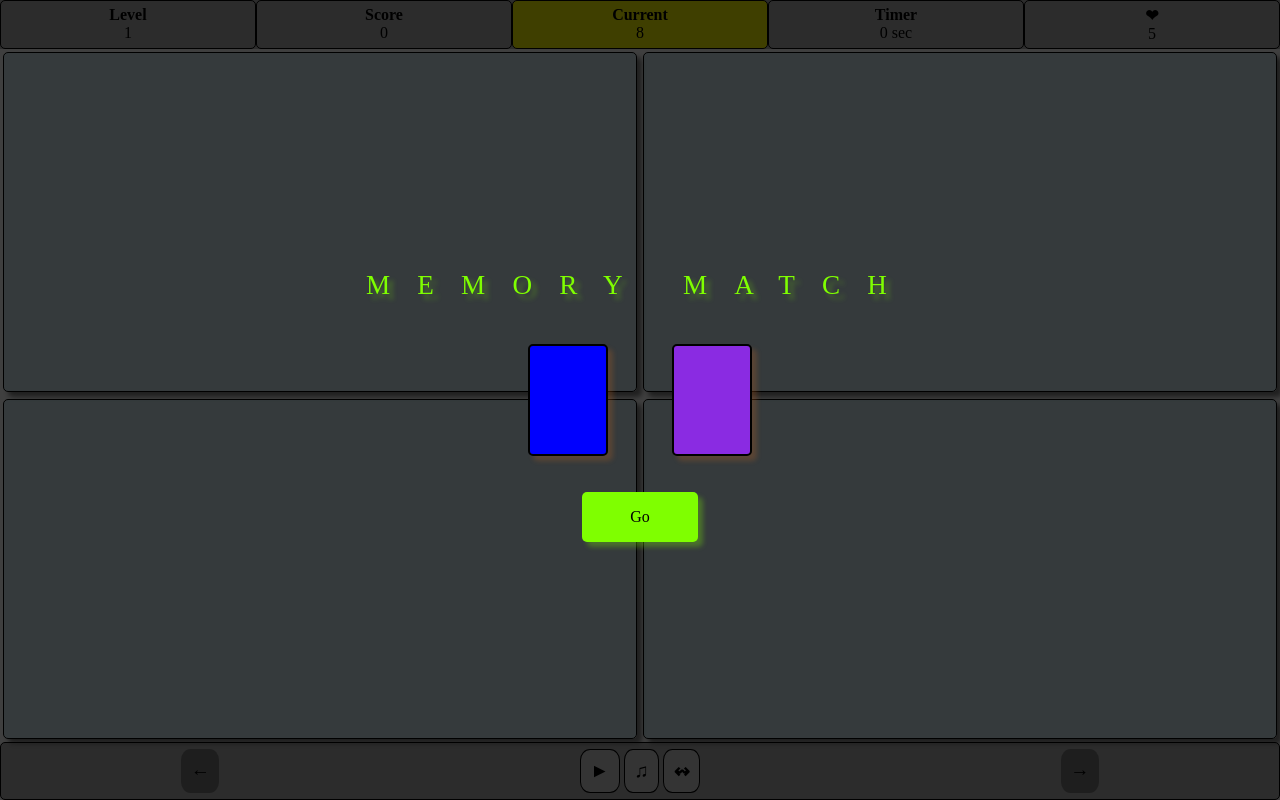
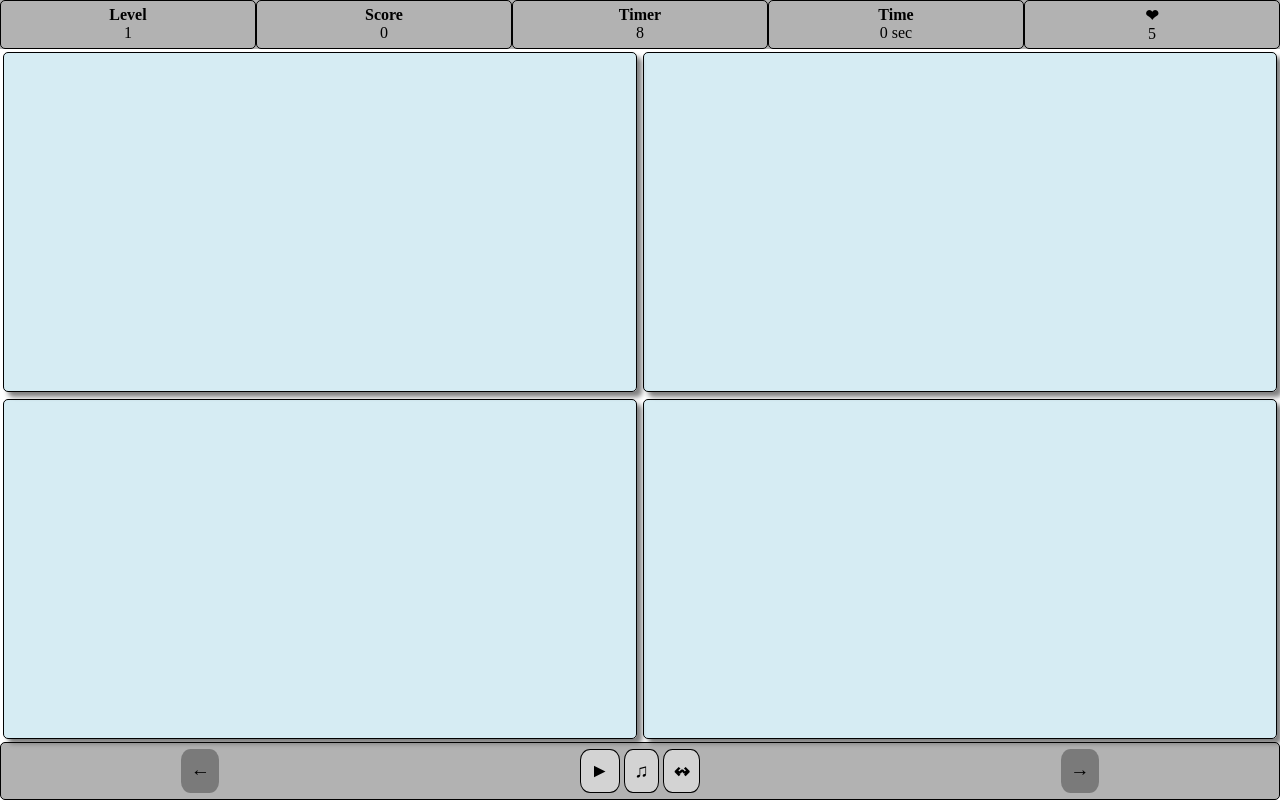
Before and after one commit to meireliezer/memory-game, an Angular app: page / in a window 1280 px wide. Built offline with nearby package versions, Linux system fonts and the light colour scheme.

Commit message:
header color

```diff
--- a/src/app/app.component.html
+++ b/src/app/app.component.html
@@ -1,16 +1,14 @@
-<app-openning-screen></app-openning-screen>
+<!-- <app-openning-screen></app-openning-screen> -->
 
 
-<header class="header">
+<header class="header" [ngClass]="getBackgroundColor()">
   <div class="header__section level">Level<div class="value">{{level}}</div></div>
   <div class="header__section score"> Score <div class="value">{{totalScore}}</div></div>
-  <div class="header__section current_score"
-        [ngClass]="currentClass()"
-        > Current <div class="value">{{current}}</div></div>
-  <div class="header__section timer">Timer<div class="value">{{timer}} sec</div></div>
+  <div class="header__section current_score">Timer <div class="value">{{current}}</div></div>
+  <div class="header__section timer">Time<div class="value">{{timer}} sec</div></div>
   <div class="header__section lives">&#x2764;<div class="value">{{lives}}</div></div>
 </header>
-<main>
+<main >
 
 
   <ng-container *ngFor="let data of getData(); index as idx ">
--- a/src/app/app.component.ts
+++ b/src/app/app.component.ts
@@ -93,42 +93,14 @@ export class AppComponent implements OnDestroy {
     return style;
   }
 
-  public currentClass(){
-
-    let currentClass = '';
-
-    switch(this._gameState){
-      case GAME_STATE.COMPLETE:
-          currentClass = 'complete';
-          break;
-      case GAME_STATE.FAILED:
-        currentClass = 'failed';
-        break;
-      case GAME_STATE.FAILED_COMPLETE:
-        currentClass = 'failed--complete';
-        break;
-      default:
-        if(this.current < 10) {
-          currentClass = 'warnning';
-        }
-        break;
-    }
-
-    return  currentClass;
-  }
-
   public getData(){
     return this._levelMetadata.data;
   }
-
 
   private i = true;
 
   // reduce lifes
   public onCardClicked(cardClicked:ICardClicked){
-
-
-
 
     if( this._gameState === GAME_STATE.INIT  ){
       this.onRun();
@@ -152,7 +124,7 @@ export class AppComponent implements OnDestroy {
           }
         });
         this._firstCardClicked = null;
-        this.vibrateService.pairMatch();
+        //this.vibrateService.pairMatch();
 
 
         // ---------------------------------------------
@@ -171,8 +143,6 @@ export class AppComponent implements OnDestroy {
           if(this._gameState === GAME_STATE.COMPLETE){
             this.setNewLevel(true);
           }
-
-
         }
       }
       // Diffrent cards
@@ -258,6 +228,28 @@ export class AppComponent implements OnDestroy {
   }
 
 
+  public getBackgroundColor(): string {
+    let gameStateColor = '';
+
+    if(this.current < this._levelMetadata.time * 0.75){
+      gameStateColor = 'game-warning';
+    }
+    if(this.current < this._levelMetadata.time * 0.50){
+      gameStateColor = 'game-alert';
+    }
+    if(this.current === 0){
+      gameStateColor = 'game-failed';
+    }
+
+    if(this._gameState === GAME_STATE.COMPLETE){
+      gameStateColor = '';
+    }
+
+    // 'game-warning'
+    // 'game-alert'
+    // 'game-failed'
+     return gameStateColor;
+  }
 
   private init(){
     this.lives = this.memoryGameManagerService.getLives();
--- a/src/style/header.scss
+++ b/src/style/header.scss
@@ -2,6 +2,7 @@ header {
     display: flex;
     justify-content: space-between;
     background-color: #{var(--clr-primary)};
+    transition: background-color linear 1000ms ;
 
     .header__section  {
         width: 25%;
@@ -20,23 +21,16 @@ header {
     .heart {
         color: red;
     }
+}
 
-    .current_score {
-        transition: all ease-in-out 500ms;
+.game-warning {
+    background-color: rgb(238, 238, 9);
+}
 
-        &.complete {
-            background-color: green;
-        }
-        &.warnning {
-            background-color: yellow;
-        }
-        &.failed {
-            background-color: red;
-        }
-        &.failed--complete {
-            background-color: red;
-            outline: 5px solid green;
-            outline-offset: -5px;
-        }
-    }
+.game-alert {
+    background-color: rgb(255, 68, 0);
 }
+
+.game-failed {
+    background-color: rgb(255, 0, 0);
+}
--- a/src/style/typography.scss
+++ b/src/style/typography.scss
@@ -30,4 +30,19 @@ main{
     height: 100%;
     display: flex;
     flex-wrap: wrap;
+    transition: background-color linear 1000ms ;
+
 }
+
+
+.game-warning {
+    background-color: rgb(238, 238, 9);
+}
+
+.game-alert {
+    background-color: rgb(255, 68, 0);
+}
+
+.game-failed {
+    background-color: rgb(255, 0, 0);
+}
```
